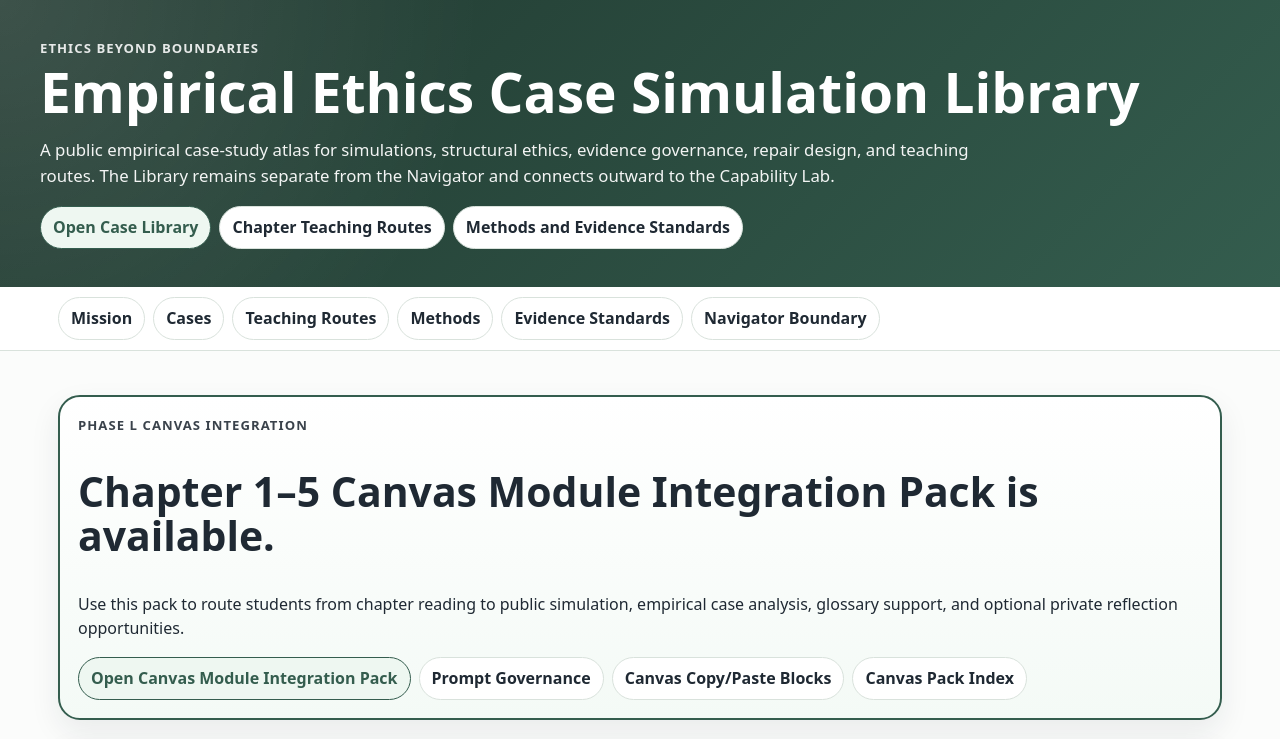
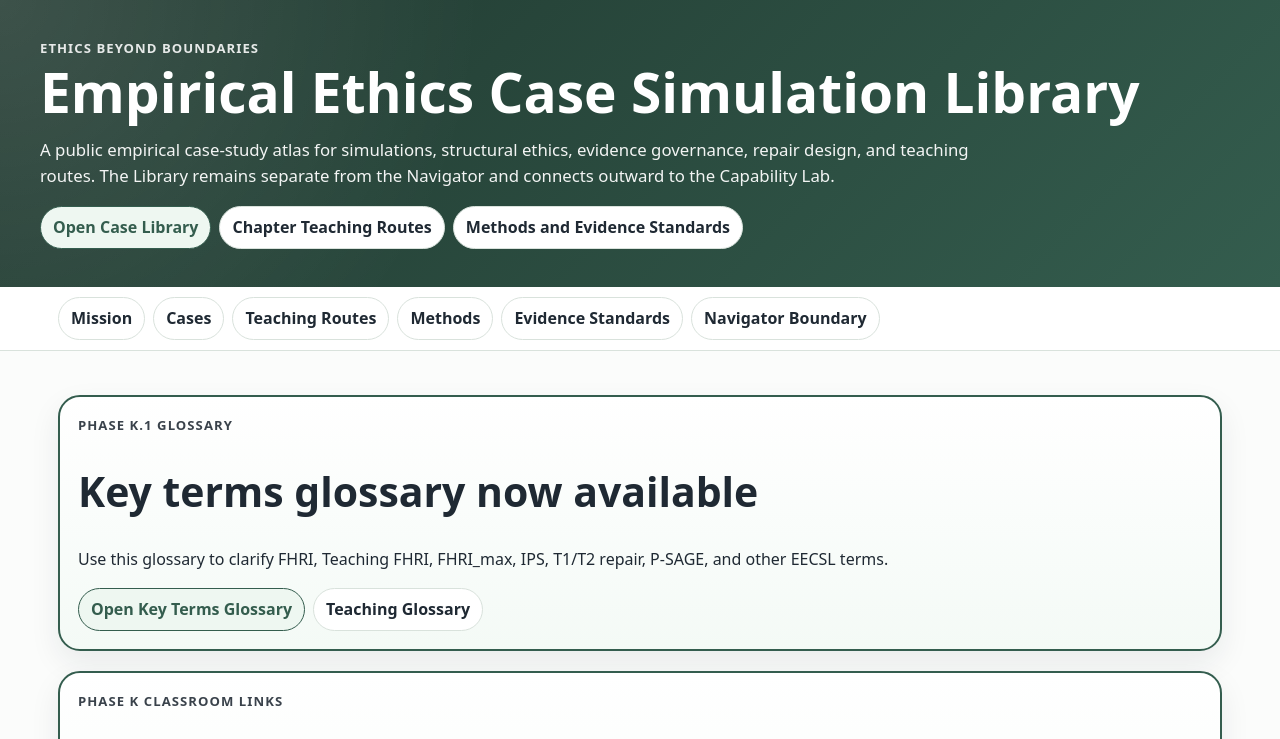
Before and after one commit to rmertzman-tech/empirical-ethics-case-simulation-library, a plain HTML site: page index.html in a window 1280 px wide. Shown: the top 739 px of the page. Drawn offline with Linux system fonts and the light colour scheme.

Commit message:
Add files via upload

```diff
--- a/index.html
+++ b/index.html
@@ -33,19 +33,6 @@
 </nav>
 
 <main>
-
-<section id="phase-l-canvas-integration" class="section hero">
-  <div class="kicker">Phase L Canvas Integration</div>
-  <h2>Chapter 1–5 Canvas Module Integration Pack is available.</h2>
-  <p>Use this pack to route students from chapter reading to public simulation, empirical case analysis, glossary support, and optional private reflection opportunities.</p>
-  <div class="actions">
-    <a class="button primary" href="teaching/canvas-module-integration.html">Open Canvas Module Integration Pack</a>
-    <a class="button" href="teaching/canvas-prompt-governance.html">Prompt Governance</a>
-    <a class="button" href="teaching/canvas-copy-paste-blocks.html">Canvas Copy/Paste Blocks</a>
-    <a class="button" href="teaching/canvas-index.html">Canvas Pack Index</a>
-  </div>
-</section>
-
 
 <section id="phase-k1-glossary" class="section hero">
   <div class="kicker">Phase K.1 Glossary</div>
```
Also changed, not shown: classroom-bookmarks.html (+0 -10 lines), instructor-quick-links.html (+0 -10 lines), student-launch.html (+0 -10 lines), 2 other files.
